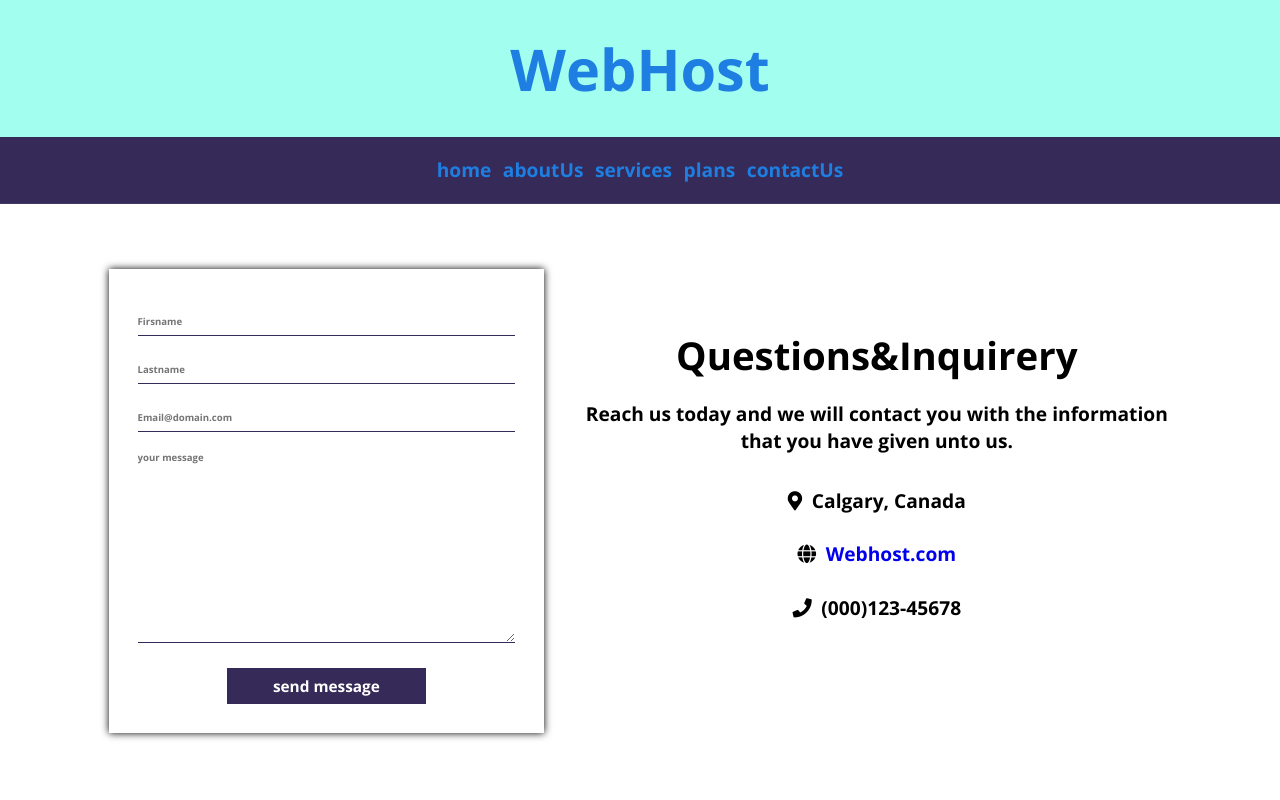
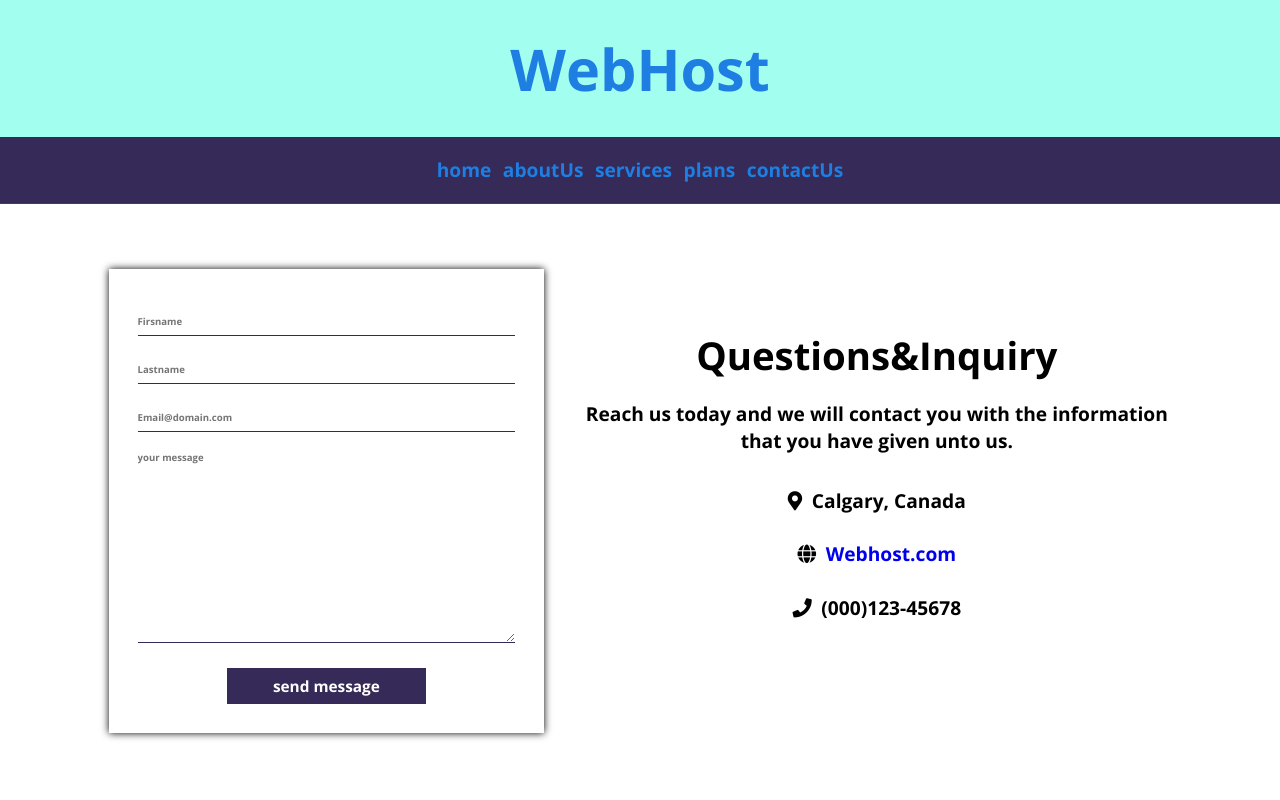
Before and after one commit to JessieMal/WebHost.com, a plain HTML site: page contact.html in a window 1280 px wide. Shown: the top 800 px of the page. Drawn offline with nearby package versions, Linux system fonts and the light colour scheme.

Commit message:
Update contact.html

```diff
--- a/contact.html
+++ b/contact.html
@@ -53,7 +53,7 @@
 
                 <div class="content">
 
-                    <h3>Questions&Inquirery</h3>
+                    <h3>Questions&Inquiry</h3>
                     <p>Reach us today and we will contact you with the information that you have given unto us.</p>
                     <div class="icons">
                         <i class="fas fa-map-marker-alt"></i>Calgary, Canada
```
